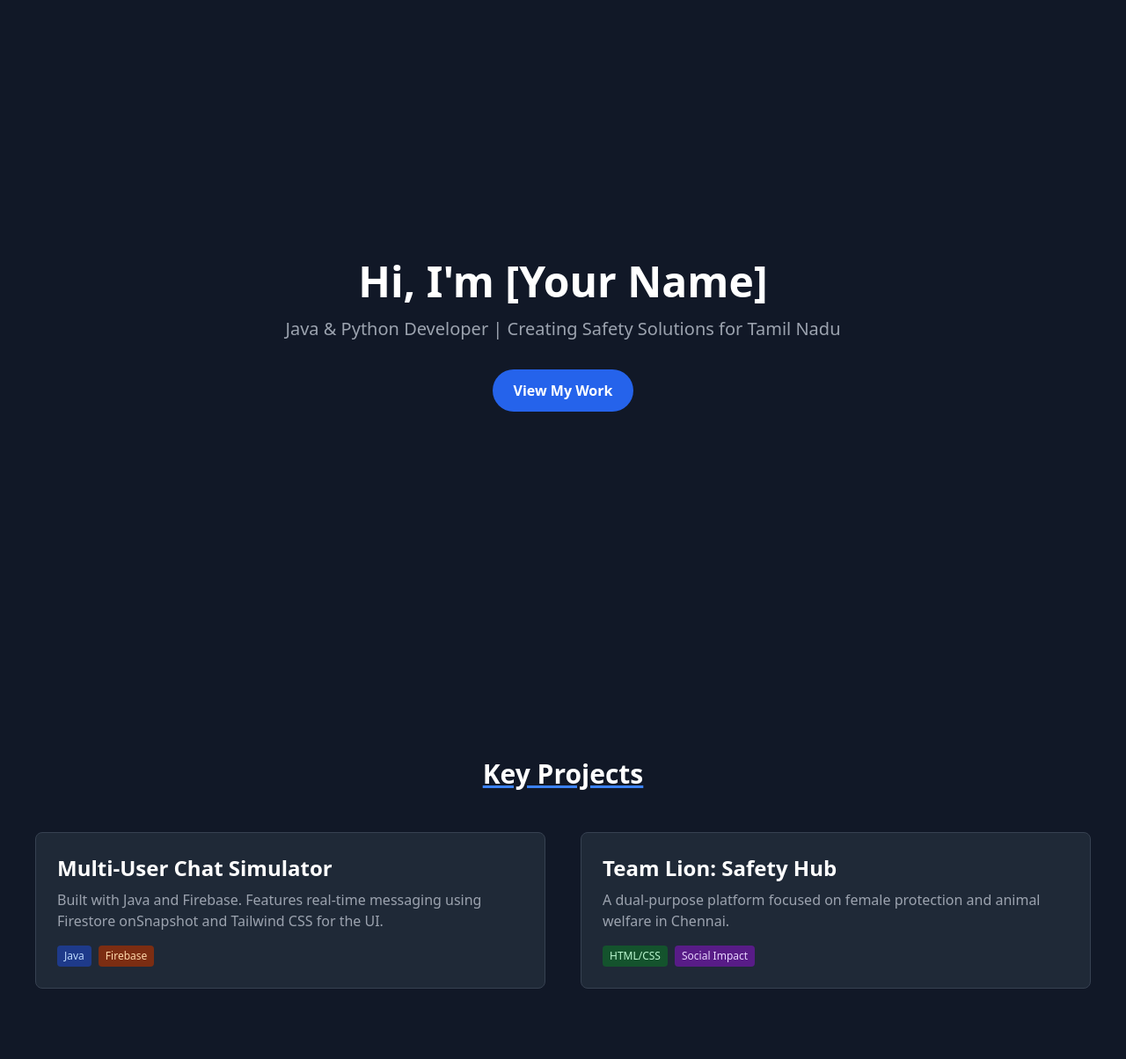
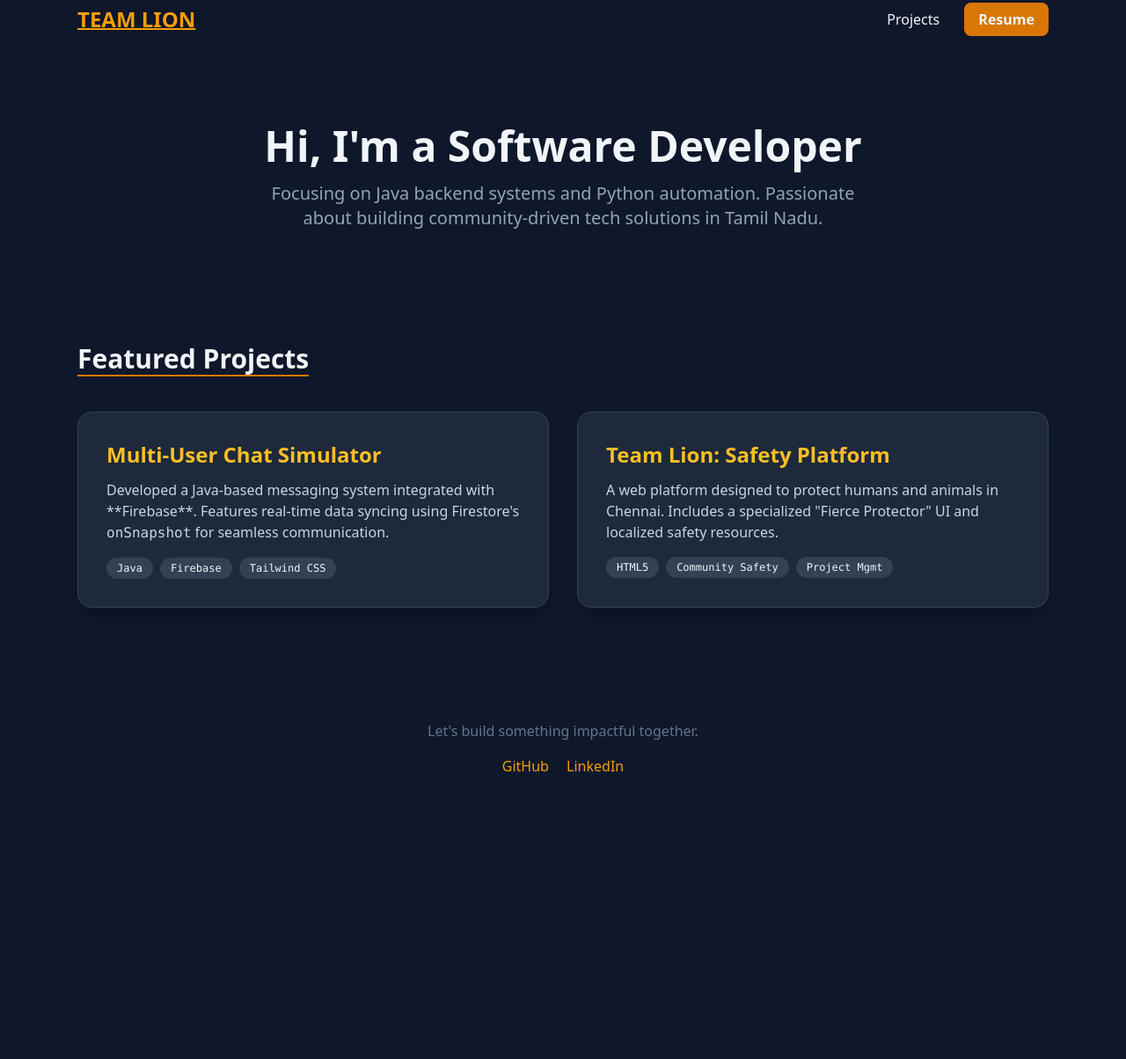
Before and after one commit to madhs0206-sys/madhs0206.github.io, a plain HTML site: page index.html in a window 1280 px wide. Shown: the part 18-1222 px from the top of the page at 88% size. After the commit the page ends 981 px from the top, so only its background shows below. Drawn offline with nearby package versions, Linux system fonts and the light colour scheme.

Commit message:
Update index.html

```diff
--- a/index.html
+++ b/index.html
@@ -4,40 +4,65 @@
     <meta charset="UTF-8">
     <meta name="viewport" content="width=device-width, initial-scale=1.0">
     <script src="https://cdn.tailwindcss.com"></script>
-    <title>Your Name | Portfolio</title>
+    <title>Developer Portfolio</title>
 </head>
-<body class="bg-gray-900 text-white font-sans">
+<body class="bg-slate-900 text-slate-100">
 
-    <section class="h-screen flex flex-col justify-center items-center text-center px-4">
-        <h1 class="text-5xl font-bold mb-4">Hi, I'm [Your Name]</h1>
-        <p class="text-xl text-gray-400 mb-8">Java & Python Developer | Creating Safety Solutions for Tamil Nadu</p>
-        <a href="#projects" class="bg-blue-600 hover:bg-blue-700 px-6 py-3 rounded-full font-semibold">View My Work</a>
-    </section>
+    <nav class="p-6 flex justify-between items-center max-w-6xl mx-auto">
+        <h1 class="text-2xl font-bold text-amber-500 underline decoration-2">TEAM LION</h1>
+        <div class="space-x-6">
+            <a href="#projects" class="hover:text-amber-400">Projects</a>
+            <a href="resume.pdf" target="_blank" class="bg-amber-600 px-4 py-2 rounded-lg font-bold hover:bg-amber-500">Resume</a>
+        </div>
+    </nav>
 
-    <section id="projects" class="py-20 px-10">
-        <h2 class="text-3xl font-bold mb-12 text-center underline decoration-blue-500">Key Projects</h2>
-        <div class="grid grid-cols-1 md:grid-cols-2 gap-10">
+    <header class="py-20 text-center px-4">
+        <h2 class="text-5xl font-extrabold mb-4">Hi, I'm a Software Developer</h2>
+        <p class="text-xl text-slate-400 max-w-2xl mx-auto">
+            Focusing on Java backend systems and Python automation.
+            Passionate about building community-driven tech solutions in Tamil Nadu.
+        </p>
+    </header>
 
-            <div class="bg-gray-800 p-6 rounded-lg border border-gray-700">
-                <h3 class="text-2xl font-bold mb-2">Multi-User Chat Simulator</h3>
-                <p class="text-gray-400 mb-4">Built with Java and Firebase. Features real-time messaging using Firestore onSnapshot and Tailwind CSS for the UI.</p>
-                <div class="flex gap-2">
-                    <span class="bg-blue-900 text-blue-200 text-xs px-2 py-1 rounded">Java</span>
-                    <span class="bg-orange-900 text-orange-200 text-xs px-2 py-1 rounded">Firebase</span>
+    <section id="projects" class="max-w-6xl mx-auto py-12 px-6">
+        <h3 class="text-3xl font-bold mb-10 border-b-2 border-amber-600 inline-block">Featured Projects</h3>
+
+        <div class="grid md:grid-cols-2 gap-8">
+            <div class="bg-slate-800 p-8 rounded-2xl border border-slate-700 hover:border-amber-500 transition shadow-xl">
+                <h4 class="text-2xl font-bold mb-3 text-amber-400">Multi-User Chat Simulator</h4>
+                <p class="text-slate-300 mb-4">
+                    Developed a Java-based messaging system integrated with **Firebase**.
+                    Features real-time data syncing using Firestore's <code>onSnapshot</code> for seamless communication.
+                </p>
+                <div class="flex flex-wrap gap-2 text-xs font-mono">
+                    <span class="bg-slate-700 px-3 py-1 rounded-full">Java</span>
+                    <span class="bg-slate-700 px-3 py-1 rounded-full">Firebase</span>
+                    <span class="bg-slate-700 px-3 py-1 rounded-full">Tailwind CSS</span>
                 </div>
             </div>
 
-            <div class="bg-gray-800 p-6 rounded-lg border border-gray-700">
-                <h3 class="text-2xl font-bold mb-2">Team Lion: Safety Hub</h3>
-                <p class="text-gray-400 mb-4">A dual-purpose platform focused on female protection and animal welfare in Chennai.</p>
-                <div class="flex gap-2">
-                    <span class="bg-green-900 text-green-200 text-xs px-2 py-1 rounded">HTML/CSS</span>
-                    <span class="bg-purple-900 text-purple-200 text-xs px-2 py-1 rounded">Social Impact</span>
+            <div class="bg-slate-800 p-8 rounded-2xl border border-slate-700 hover:border-amber-500 transition shadow-xl">
+                <h4 class="text-2xl font-bold mb-3 text-amber-400">Team Lion: Safety Platform</h4>
+                <p class="text-slate-300 mb-4">
+                    A web platform designed to protect humans and animals in Chennai.
+                    Includes a specialized "Fierce Protector" UI and localized safety resources.
+                </p>
+                <div class="flex flex-wrap gap-2 text-xs font-mono">
+                    <span class="bg-slate-700 px-3 py-1 rounded-full">HTML5</span>
+                    <span class="bg-slate-700 px-3 py-1 rounded-full">Community Safety</span>
+                    <span class="bg-slate-700 px-3 py-1 rounded-full">Project Mgmt</span>
                 </div>
             </div>
-
         </div>
     </section>
 
+    <footer class="py-20 text-center">
+        <p class="text-slate-500">Let's build something impactful together.</p>
+        <div class="mt-4 space-x-4">
+            <a href="#" class="text-amber-500 hover:underline">GitHub</a>
+            <a href="#" class="text-amber-500 hover:underline">LinkedIn</a>
+        </div>
+    </footer>
+
 </body>
 </html>
```
